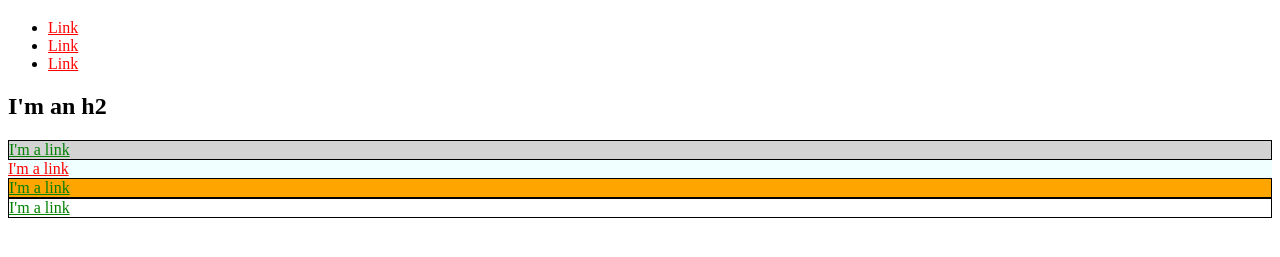
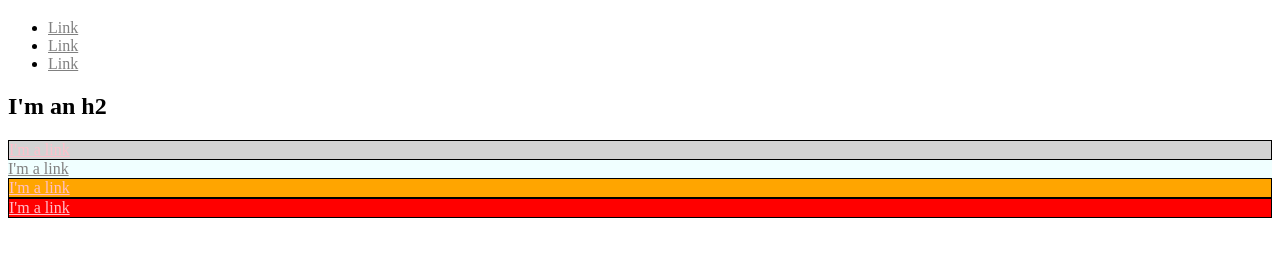
Before and after one commit to AmericanWonton/CSSLesson, a plain HTML site: page index.html in a window 1280 px wide. Shown: the part 61-318 px from the top of the page. Drawn offline with Linux system fonts and the light colour scheme.

Commit message:
Here's the exercises from 2.3.1

```diff
--- a/index.html
+++ b/index.html
@@ -6,6 +6,9 @@
     <style>
         a{
             color: red;
+        }
+        a{
+          color: gray;
         }
         #exec-bio{
           background-color: lightgray;
@@ -16,11 +19,17 @@
         .bio-box a{
             color:green;
         }
+        .bio-box a{
+          color:pink;
+        }
         #big-background{
           background-color:orange;
         }
         .big-azure{
           background-color:azure;
+        }
+        .alert{
+          background: red;
         }
     </style>
   </head>
@@ -47,7 +56,7 @@
     <div id= "big-background" class="bio-box">
       <a href="http://example.com/">I'm a link</a>
     </div>
-    <div class="bio-box">
+    <div class="bio-box alert">
       <a href="http://example.com/">I'm a link</a>
     </div>
   </body>
```
